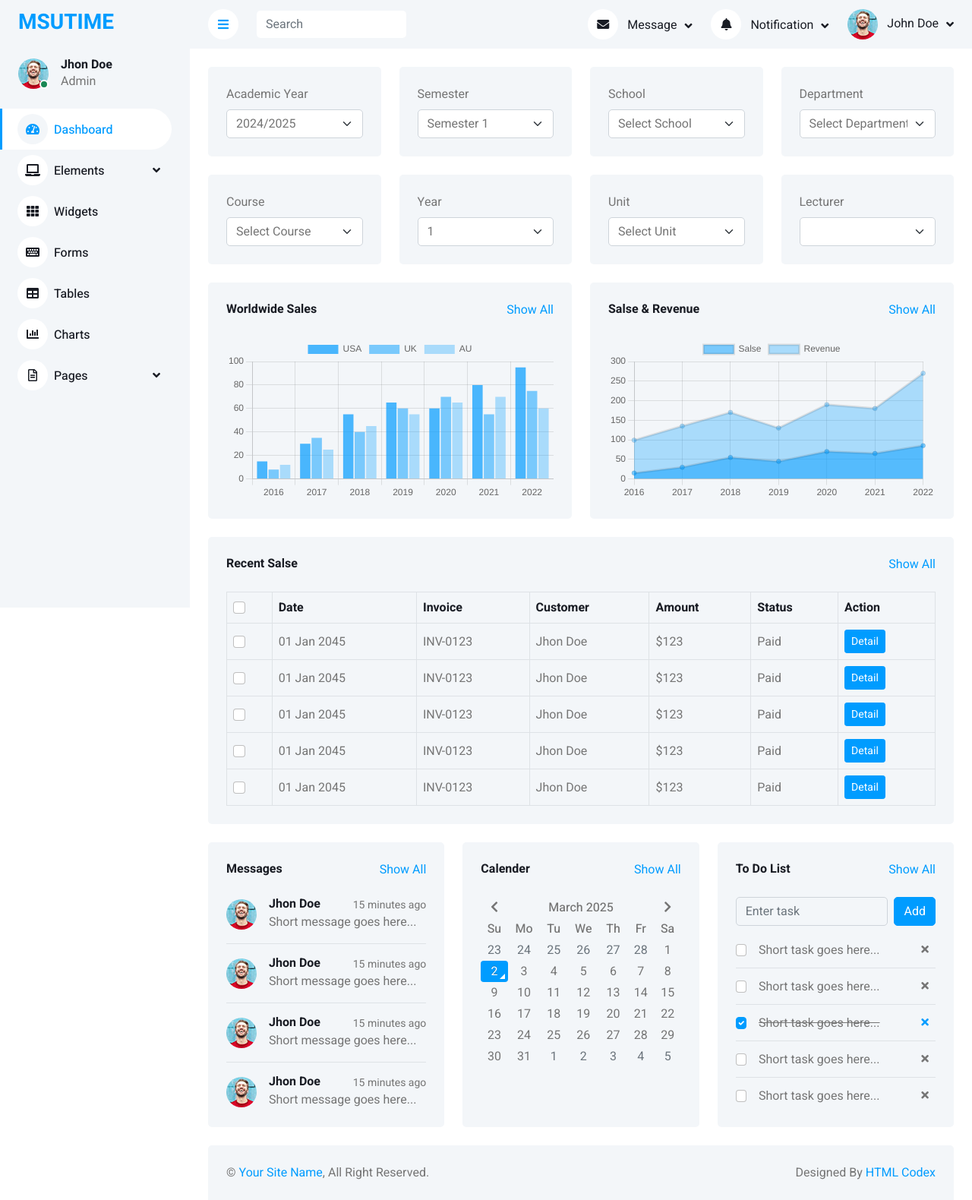
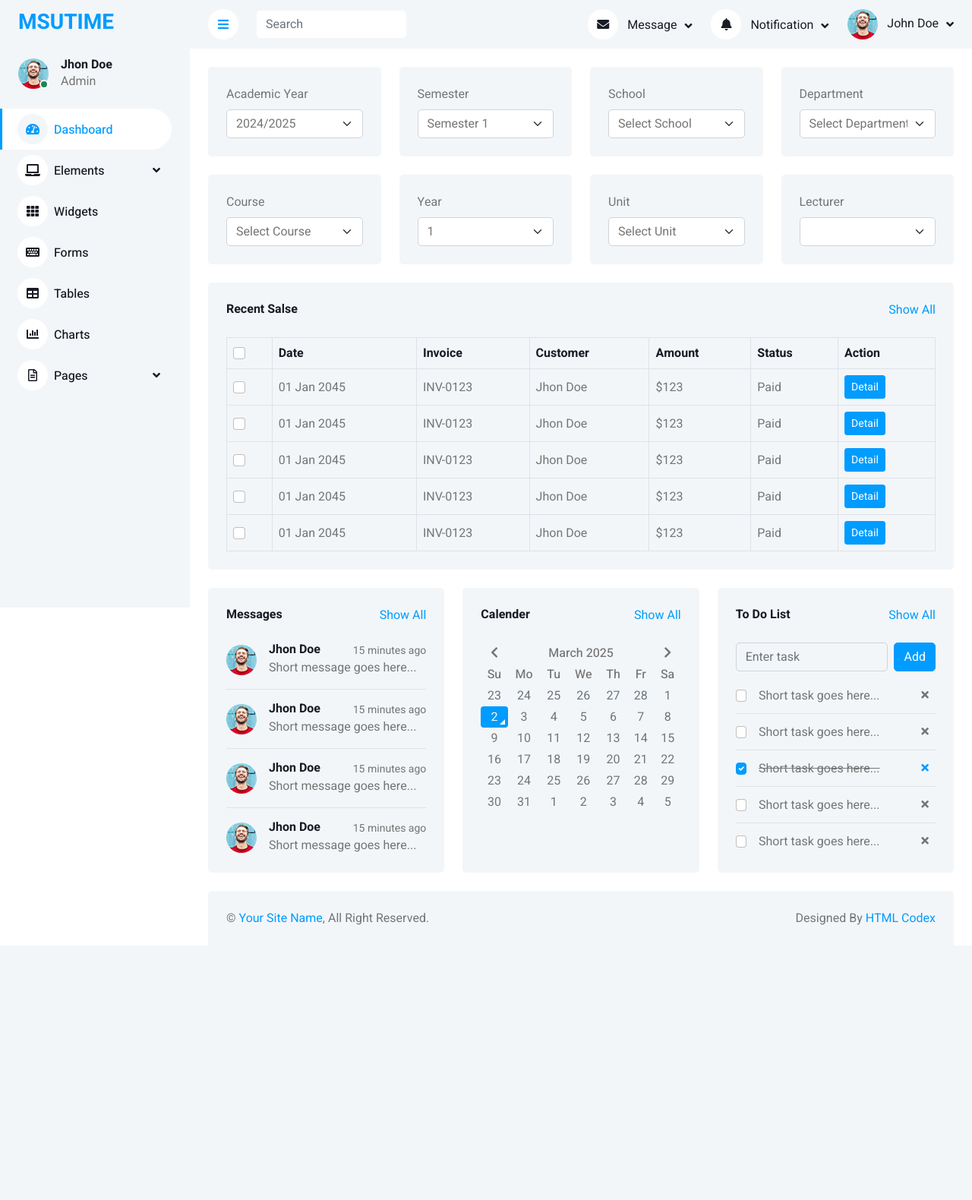
Before and after one commit to brandonladen/Django_University_Timetable, a Django app: page / in a window 1280 px wide. Shown: the whole page at 76% size. After the commit the page ends 1218 px from the top, so only its background shows below. Run offline with Django 5.2, Linux system fonts and the light colour scheme; data comes from the database, SQL or seed files in the repository; lists and menus that the app fills with data are empty; some libraries are stand-ins or nearby versions.

Commit message:
edited inde.html

```diff
--- a/templates/timetabling/index.html
+++ b/templates/timetabling/index.html
@@ -269,32 +269,6 @@
             </div>
 
             <!-- Sale & Revenue End -->
-
-
-            <!-- Sales Chart Start -->
-            <div class="container-fluid pt-4 px-4">
-                <div class="row g-4">
-                    <div class="col-sm-12 col-xl-6">
-                        <div class="bg-light text-center rounded p-4">
-                            <div class="d-flex align-items-center justify-content-between mb-4">
-                                <h6 class="mb-0">Worldwide Sales</h6>
-                                <a href="">Show All</a>
-                            </div>
-                            <canvas id="worldwide-sales"></canvas>
-                        </div>
-                    </div>
-                    <div class="col-sm-12 col-xl-6">
-                        <div class="bg-light text-center rounded p-4">
-                            <div class="d-flex align-items-center justify-content-between mb-4">
-                                <h6 class="mb-0">Salse & Revenue</h6>
-                                <a href="">Show All</a>
-                            </div>
-                            <canvas id="salse-revenue"></canvas>
-                        </div>
-                    </div>
-                </div>
-            </div>
-            <!-- Sales Chart End -->
 
 
             <!-- Recent Sales Start -->
```
